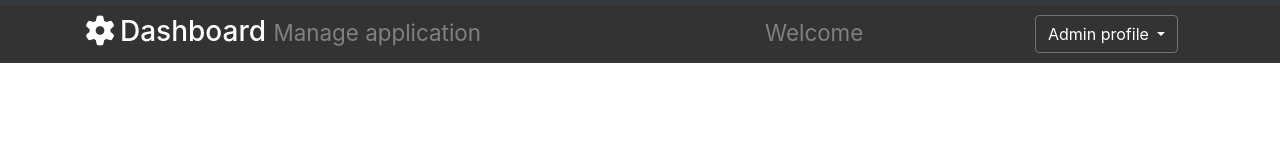
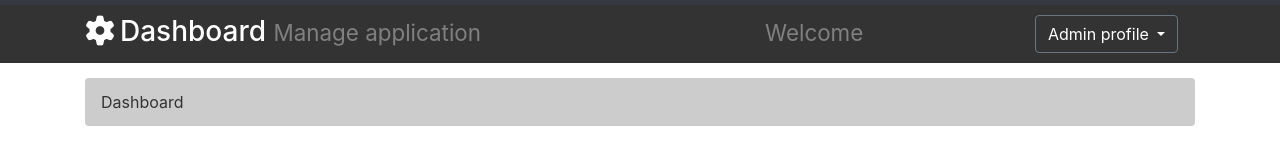
Before and after one commit to johnkellyebhohon/comms-portal, a plain HTML site: page admin.html in a window 1280 px wide. Shown: the part 51-216 px from the top of the page. Drawn offline with nearby package versions, Linux system fonts and the light colour scheme.

Commit message:
admin page modified

```diff
--- a/admin.html
+++ b/admin.html
@@ -55,7 +55,7 @@
             </div>
         </nav>
         <header id="header">
-            <div class="container">
+            <div class="container ">
                 <div class="row">
                     <div class="col-md-12 col-sm-12 col-lg-7 headerC1">
                         <h3><span class="fas fa-cog" style="color:white"></span>Dashboard <small>Manage
@@ -72,7 +72,6 @@
                                 data-toggle="dropdown" aria-haspopup="true" aria-expanded="false">
                                 Admin profile
                             </a>
-
                             <div class="dropdown-menu" aria-labelledby="dropdownMenuLink">
                                 <a class="dropdown-item" href="#">Edit profile</a>
                                 <a class="dropdown-item" href="#">Send message</a>
@@ -83,6 +82,13 @@
                 </div>
             </div>
         </header>
+        <section id="breadcrumb">
+            <div class="container">
+                <ol class="breadcrumb">
+                    <li class="active">Dashboard</li>
+                </ol>
+            </div>
+        </section>
 
         <script src="https://code.jquery.com/jquery-3.4.1.slim.min.js"
             integrity="sha384-J6qa4849blE2+poT4WnyKhv5vZF5SrPo0iEjwBvKU7imGFAV0wwj1yYfoRSJoZ+n" crossorigin="anonymous">
--- a/css/main.css
+++ b/css/main.css
@@ -49,3 +49,13 @@
     background-color: transparent;
     color: #fff;
 }
+
+/* section breadcrumb */
+.breadcrumb {
+    background-color: #cccccc;
+    color: #333333;
+}
+
+.breadcrumb o {
+    color: #333;
+}
```
